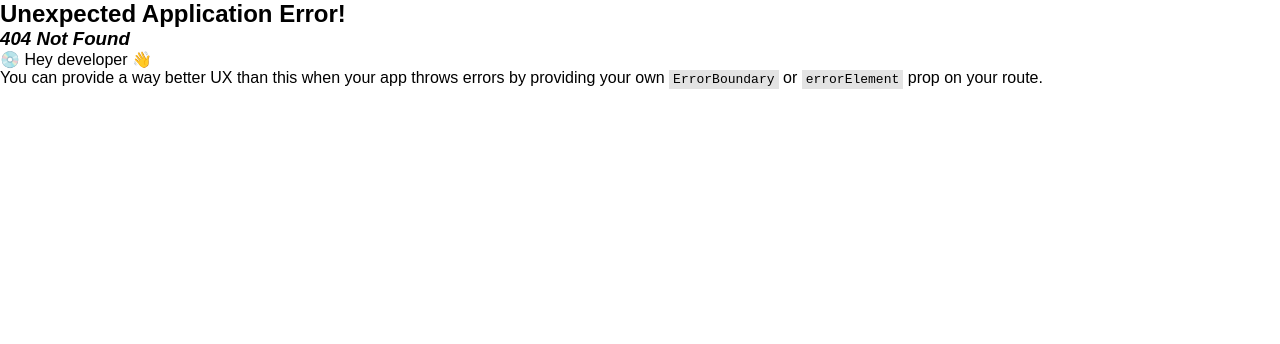
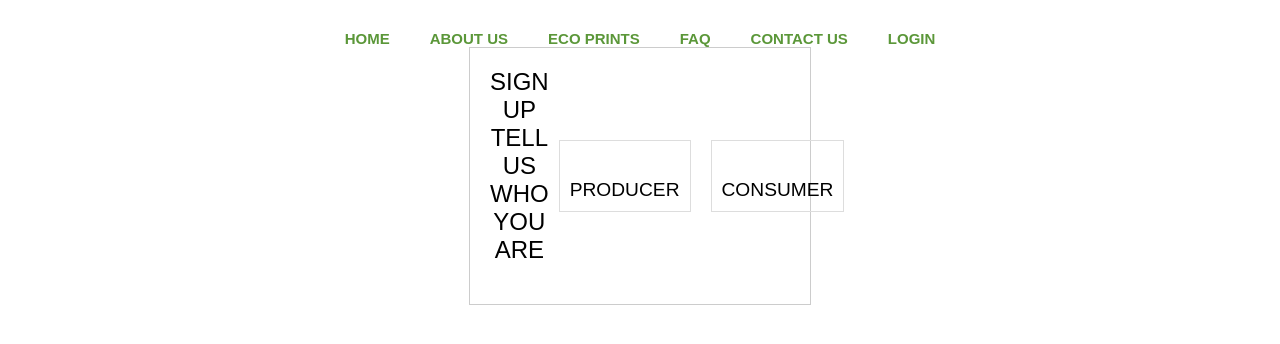
Before and after one commit to Lakshmipriya0404/e-waste-portal, a React (Vite) app: page /signup in a window 1280 px wide. Before the commit this address had no page. Shown: the top 344 px of the page. Built offline with nearby package versions, Linux system fonts and the light colour scheme.

Commit message:
home update

```diff
--- a/src/components/NavBar/NavBar.module.css
+++ b/src/components/NavBar/NavBar.module.css
@@ -1,13 +1,16 @@
+.navwrap {
+  position: fixed;
+  top: 0;
+  left: 0;
+  width: 100%;
+  z-index: 1000;
+  padding: 30px 0;
+}
 .nav {
-  position: fixed;
-  width: 100%;
-  z-index: 1;
   display: flex;
   flex-direction: row;
   justify-content: center;
   align-items: flex-end;
-  margin-top: 0;
-  padding: 30px 0;
 }
 
 .navitems {
--- a/src/components/NavBar/NavBar.tsx
+++ b/src/components/NavBar/NavBar.tsx
@@ -9,7 +9,7 @@ const NavBar: React.FC = () => {
     <div className={styles.navwrap}>
       <div className={styles.nav}>
         <div className={styles.logo}></div>
-        {NavRoutes.map((route, index) => (
+        {NavRoutes.slice(0, 5).map((route, index) => (
           <NavItem key={index} path={route.path} name={route.meta.name} />
         ))}
         <div className={styles.navitems}>
--- a/src/components/NavBar/NavRoutes.tsx
+++ b/src/components/NavBar/NavRoutes.tsx
@@ -3,6 +3,7 @@ import Contact from "../../routes/Contact/Contact";
 import Ecoprints from "../../routes/Ecoprints/Ecoprints";
 import Faqs from "../../routes/Faqs/Faqs";
 import Home from "../../routes/Home/Home";
+import Signup from "../../routes/Signup/Signup";
 
 export const NavRoutes = [
   {
@@ -30,4 +31,9 @@ export const NavRoutes = [
     element: <Contact />,
     meta: { name: "Contact Us" },
   },
+  {
+    path: "signup",
+    element: <Signup />,
+    meta: { name: "Sign Up" },
+  },
 ];
--- /dev/null
+++ b/src/routes/Signup/Signup.module.css
@@ -0,0 +1,42 @@
+/* Signup.module.css */
+.signupwrap {
+  display: flex;
+  align-items: center;
+  border: 1px solid #ccc; /* Border for the main card */
+  padding: 20px;
+  width: 300px; /* Adjust the width as needed */
+  margin: auto;
+}
+
+.signupheader {
+  text-align: center;
+  font-size: 1.5em;
+  margin-bottom: 20px;
+}
+
+.cardContainer {
+  flex: 1;
+  display: flex;
+  flex-direction: column;
+  flex-direction: row; /* Display cards side by side */
+  justify-content: space-between; /* Add space between the cards */
+  width: 100%;
+}
+
+.cardproducer,
+.cardconsumer {
+  flex: 1; /* Distribute available space equally between the cards */
+  margin: 10px;
+  padding: 10px;
+  border: 1px solid #ddd; /* Border for internal cards */
+}
+
+.cardproducer img,
+.cardconsumer img {
+  /* Add styling for the images inside the cards */
+}
+
+.text {
+  font-size: 1.2em;
+  margin-top: 10px;
+}
--- /dev/null
+++ b/src/routes/Signup/Signup.tsx
@@ -0,0 +1,23 @@
+import React from "react";
+import styles from "./Signup.module.css";
+
+const Signup = () => {
+  return (
+    <div className={styles.signupwrap}>
+      <div className={styles.signupheader}>
+        SIGN UP <br />
+        TELL US WHO YOU ARE
+      </div>
+      <div className={styles.cardproducer}>
+        <img src="" alt="" />
+        <div className={styles.text}>PRODUCER</div>
+      </div>
+      <div className={styles.cardconsumer}>
+        <img src="" alt="" />
+        <div className={styles.text}>CONSUMER</div>
+      </div>
+    </div>
+  );
+};
+
+export default Signup;
```
